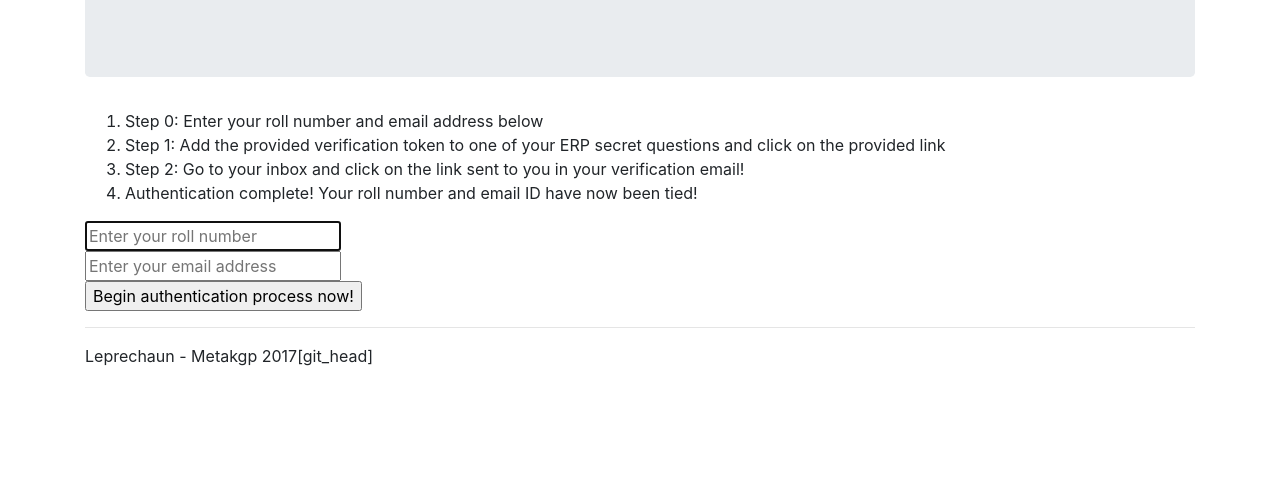
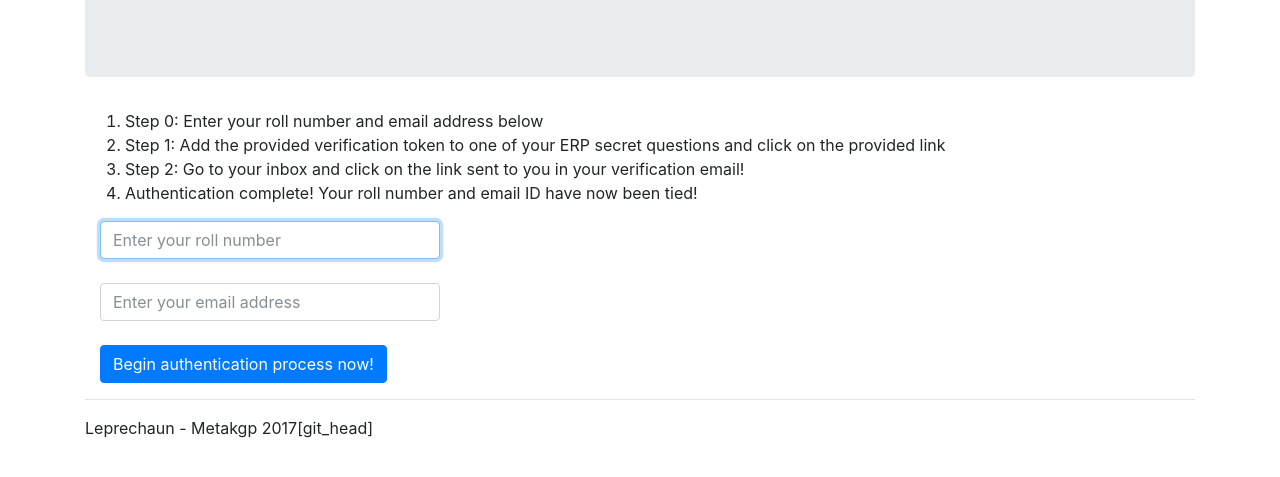
Before and after one commit to metakgp/leprechaun, a website: page html/index.html in a window 1280 px wide. Shown: the part 309-786 px from the top of the page. Drawn offline with nearby package versions, Linux system fonts and the light colour scheme; files that its build step writes are made by us from their sources.

Commit message:
fix UI: add required attribute, .form-control to input tags

```diff
--- a/html/index.html
+++ b/html/index.html
@@ -44,15 +44,20 @@
                     have now been tied!
                 </li>
             </ol>
+			<div class="col-md-4">
 				<form method="POST" action="/auth">
 					<input type="text" name="roll" placeholder="Enter your roll number"
+												   class="form-control" required
 												   autofocus />
 					<br>
 					<input type="text" name="email" placeholder="Enter your email address"
-                                                />
+													class="form-control"
+													required />
 					<br>
-                <input type="submit" value="Begin authentication process now!">
+					<input type="submit" value="Begin authentication process now!"
+											class="btn btn-primary" />
 				</form>
+			</div>
 
             </main>
 
```
Lines whose indentation alone changed are shown as unchanged.
